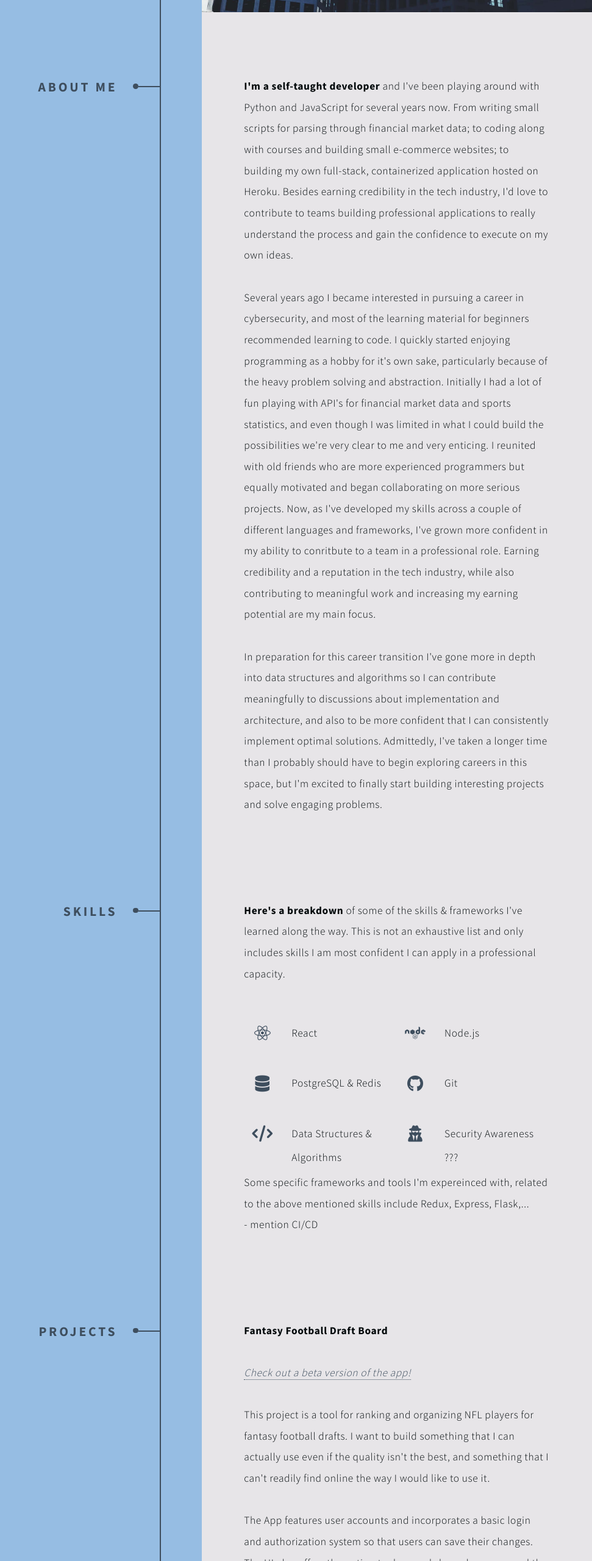
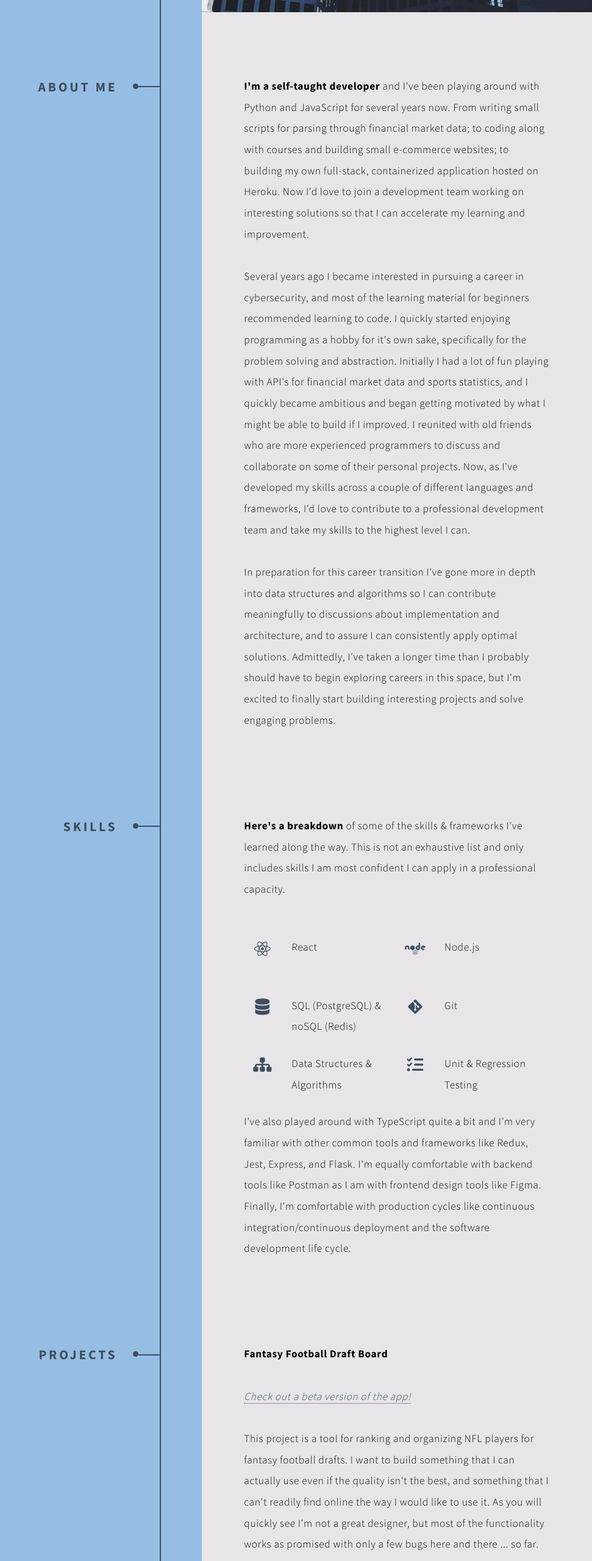
Before and after one commit to samueljfuentes/portfolio, a website: page index.html in a window 1280 px wide. Shown: the part 780-3340 px from the top of the page at 61% size, without its empty margins (309-1280 px from the left). Drawn offline with Linux system fonts and the light colour scheme.

Commit message:
Final V.1

```diff
--- a/index.html
+++ b/index.html
@@ -42,11 +42,11 @@
       </header>
       <div class="content">
         <p>
-          <strong>I'm a self-taught developer</strong> and I've been playing around with Python and JavaScript for several years now. From writing small scripts for parsing through financial market data; to coding along with courses and building small e-commerce websites; to building my own full-stack, containerized application hosted on Heroku. Besides earning credibility in the tech industry, I'd love to contribute to teams building professional applications to really understand the process and gain the confidence to execute on my own ideas.
+          <strong>I'm a self-taught developer</strong> and I've been playing around with Python and JavaScript for several years now. From writing small scripts for parsing through financial market data; to coding along with courses and building small e-commerce websites; to building my own full-stack, containerized application hosted on Heroku. Now I'd love to join a development team working on interesting solutions so that I can accelerate my learning and improvement.
           <br><br>
-          Several years ago I became interested in pursuing a career in cybersecurity, and most of the learning material for beginners recommended learning to code. I quickly started enjoying programming as a hobby for it's own sake, particularly because of the heavy problem solving and abstraction. Initially I had a lot of fun playing with API's for financial market data and sports statistics, and even though I was limited in what I could build the possibilities we're very clear to me and very enticing. I reunited with old friends who are more experienced programmers but equally motivated and began collaborating on more serious projects. Now, as I've developed my skills across a couple of different languages and frameworks, I've grown more confident in my ability to conritbute to a team in a professional role. Earning credibility and a reputation in the tech industry, while also contributing to meaningful work and increasing my earning potential are my main focus.
+          Several years ago I became interested in pursuing a career in cybersecurity, and most of the learning material for beginners recommended learning to code. I quickly started enjoying programming as a hobby for it's own sake, specifically for the problem solving and abstraction. Initially I had a lot of fun playing with API's for financial market data and sports statistics, and I quickly became ambitious and began getting motivated by what I might be able to build if I improved. I reunited with old friends who are more experienced programmers to discuss and collaborate on some of their personal projects. Now, as I've developed my skills across a couple of different languages and frameworks, I'd love to contribute to a professional development team and take my skills to the highest level I can.
           <br><br>
-          In preparation for this career transition I've gone more in depth into data structures and algorithms so I can contribute meaningfully to discussions about implementation and architecture, and also to be more confident that I can consistently implement optimal solutions. Admittedly, I've taken a longer time than I probably should have to begin exploring careers in this space, but I'm excited to finally start building interesting projects and solve engaging problems.
+          In preparation for this career transition I've gone more in depth into data structures and algorithms so I can contribute meaningfully to discussions about implementation and architecture, and to assure I can consistently apply optimal solutions. Admittedly, I've taken a longer time than I probably should have to begin exploring careers in this space, but I'm excited to finally start building interesting projects and solve engaging problems.
         </p>
         <span class="image main">
           <img src="./src/assets/stay-path.jpg" alt="YOU'RE NOT DONE">
@@ -65,15 +65,13 @@
         <ul class="feature-icons">
           <li class="icon brands react">React</li>
           <li class="icon brands nodejs">Node.js</li>
-          <li class="icon database">PostgreSQL & Redis</li>
-          <li class="icon brands github">Git</li>
+          <li class="icon database">SQL (PostgreSQL) & noSQL (Redis)</li>
+          <li class="icon brands git">Git</li>
           <li class="icon coding">Data Structures & Algorithms</li>
-          <li class="icon security">Security Awareness ???</li>
+          <li class="icon testing">Unit & Regression Testing</li>
         </ul>
         <p>
-          Some specific frameworks and tools I'm expereinced with, related to the above mentioned skills include Redux, Express, Flask,...
-          <br>
-          - mention CI/CD
+          I've also played around with TypeScript quite a bit and I'm very familiar with other common tools and frameworks like Redux, Jest, Express, and Flask. I'm equally comfortable with backend tools like Postman as I am with frontend design tools like Figma. Finally, I'm comfortable with production cycles like continuous integration/continuous deployment and the software development life cycle.
         </p>
       </div>
     </section>
@@ -90,9 +88,9 @@
           <a href="https://samueljfuentes.github.io/draftboard-ui/" target="_blank" style="font-style: italic;">Check out a beta version of the app!</a>
           <br>
           <br>
-          This project is a tool for ranking and organizing NFL players for fantasy football drafts. I want to build something that I can actually use even if the quality isn't the best, and something that I can't readily find online the way I would like to use it.
+          This project is a tool for ranking and organizing NFL players for fantasy football drafts. I want to build something that I can actually use even if the quality isn't the best, and something that I can't readily find online the way I would like to use it. As you will quickly see I'm not a great designer, but most of the functionality works as promised with only a few bugs here and there ... so far.
           <br><br>
-          The App features user accounts and incorporates a basic login and authorization system so that users can save their changes. The UI also offers the option to drag-and-drop players around the draftboard (needs some refining on mobile) for a smoother experience. Features I plan on adding incrementally include autosave, profile customization, and a notes section for players. I suppose I could show the visual design some more love too...
+          The App features user accounts and incorporates a basic login and authorization system so that users can save their changes. The UI also offers the option to drag-and-drop players around the draftboard (although it needs some refining on mobile) for a smoother experience. Features I plan on adding incrementally include autosave, profile customization, and a notes section for players.
           <br><br>
           Please reach out to provide any feedback on bugs, UI, and code structure if you decide to engage with the app!
         </p>
@@ -100,7 +98,7 @@
         <section>
           <header class="subsection-header">
             <h3>React Front End with Redux</h3>
-            <p>The front-end is built with React and uses Redux for state management. It incorporates many modern features and common design patterns like hooks and functional components. Sorry about the design, but I focused on the back-end and plan on improving the UI gradually.<br><a href="https://github.com/samueljfuentes/draftboard-ui" target="_blank" style="font-style: italic;">Check out the Github repo for the front end!</a></p>
+            <p>The front-end is built with React and uses Redux for state management. It incorporates many modern features and common design patterns like hooks and functional components.<br><a href="https://github.com/samueljfuentes/draftboard-ui" target="_blank" style="font-style: italic;">Check out the Github repo for the front end!</a></p>
           </header>
           <div class="content">
             <div class="gallery">
@@ -119,7 +117,7 @@
         <section>
           <header class="subsection-header">
             <h3>Node Server with Express and a PostgreSQL DB</h3>
-            <p>The back end is built with Node.js and the Express framework. The main database uses PostgreSQL, and the app also incorporates Redis for session management.<br><a href="https://github.com/samueljfuentes/draftboard-api" target="_blank" style="font-style: italic;">Check out the
+            <p>The back end is built with Node.js using Express. The main database uses PostgreSQL, and the app also incorporates Redis for session management.<br><a href="https://github.com/samueljfuentes/draftboard-api" target="_blank" style="font-style: italic;">Check out the
             Github repo for the back end!</a></p>
           </header>
           <div class="content">
@@ -162,12 +160,8 @@
         <h2>Get In Touch</h2>
       </header>
       <div class="content">
-        <!-- below sentence will probably be used to close out paragraph, first start with new vs existing talent -->
-        <p><strong>Uncertain economic times are opportunities</strong> for new companies to assert themselves and capture marketshare, and for existing players to consolidate their position.
-        <br>
-        - talk a bit about new talent vs existing talent, mention the advantage of new vs;
-        - i'm the rare opportunity to hire someone with above average self-awareness (unfortunately), great potential as an engineer and hacker, and excellent communicator
-        - as new companies try to assert themselves to capture marketshare, and existing players consolidate their positions as the guards change, why not help your team and secure an advantage at a bargain during these uncertain economic times.
+        <p>
+          <strong>If you're looking for a motivated and talented developer</strong> I'd love to connect and discuss my skills and personal interests to determine if I could be a fit with your development team. My preferred contact method is e-mail but feel free to call or send me a personal message on LinkedIn or Twitter.
         </p>
       </div>
       <footer>
--- a/src/styles/sass/_icons.scss
+++ b/src/styles/sass/_icons.scss
@@ -17,7 +17,7 @@
   width: 2.25rem;
   height: 2.25rem;
   text-align: left;
-  line-height: 2.25rem;
+  line-height: 2rem;
   border-radius: 2.25rem;
   display: inline-block;
   text-decoration: none;
@@ -41,12 +41,17 @@
   font-weight: 400;
 }
 
+// .solids:before {
+//   font-family: "Font Awesome 6 Solid";
+//   font-weight: 900;
+// }
+
 .twitter:before {
   content: "\f099";
 }
 
 .github:before {
-  content: "\f09b";
+  content: "\f09b"
 }
 
 .linked-in:before {
@@ -70,10 +75,14 @@
   content: "\f1c0";
 }
 
-.coding:before {
-  content: "\f121";
+.git:before {
+  content: "\f841";
 }
 
-.security:before {
-  content: "\f21b";
+.coding:before {
+  content: "\f0e8";
 }
+
+.testing:before {
+  content: "\f0ae";
+}
--- a/src/styles/sass/_sections.scss
+++ b/src/styles/sass/_sections.scss
@@ -16,7 +16,7 @@
 
   & li {
     margin: 2.5rem 0 0 0;
-    padding: 0.5rem 0 0 4.5rem;
+    padding: 0.5rem 0 2.5rem 4.5rem;
     position: relative;
     width: 50%;
 
```
Also changed, not shown: src/styles/css/main.min.css, 1 other file.
